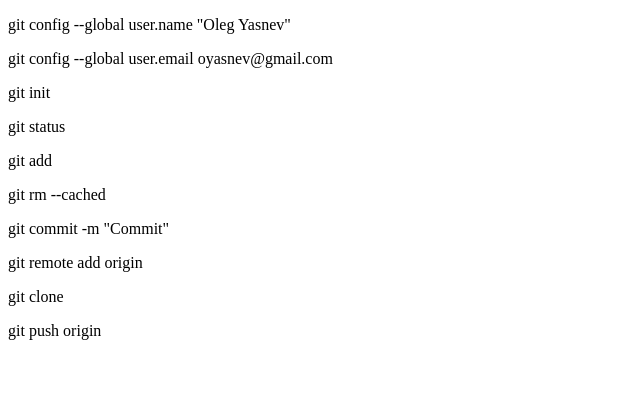
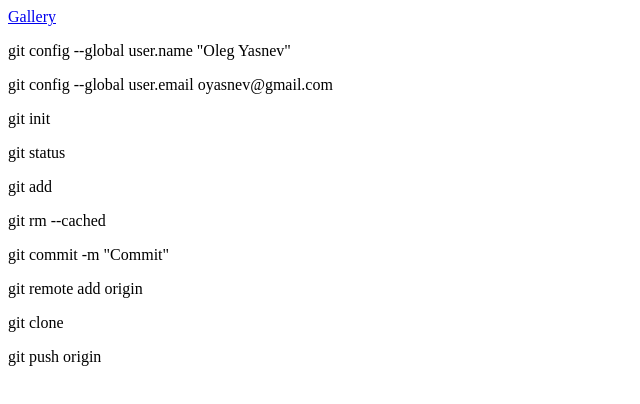
Before and after one commit to AtanovSV/hw-6, a plain HTML site: page index.html in a window 1280 px wide. Shown: the whole page, without its empty margins (0-640 px from the left). Drawn offline with Linux system fonts and the light colour scheme.

Commit message:
add href on gallery

```diff
--- a/index.html
+++ b/index.html
@@ -7,6 +7,11 @@
     <title>Document</title>
 </head>
 <body>
+    <header>
+        <nav>
+            <a href="./gallery.html">Gallery</a>
+        </nav>
+    </header>
   <p>git config ­­--global user.name "Oleg Yasnev"</p>
   <p> git config --­­global user.email oyasnev@gmail.com</p>
   <p>git init</p>
```
